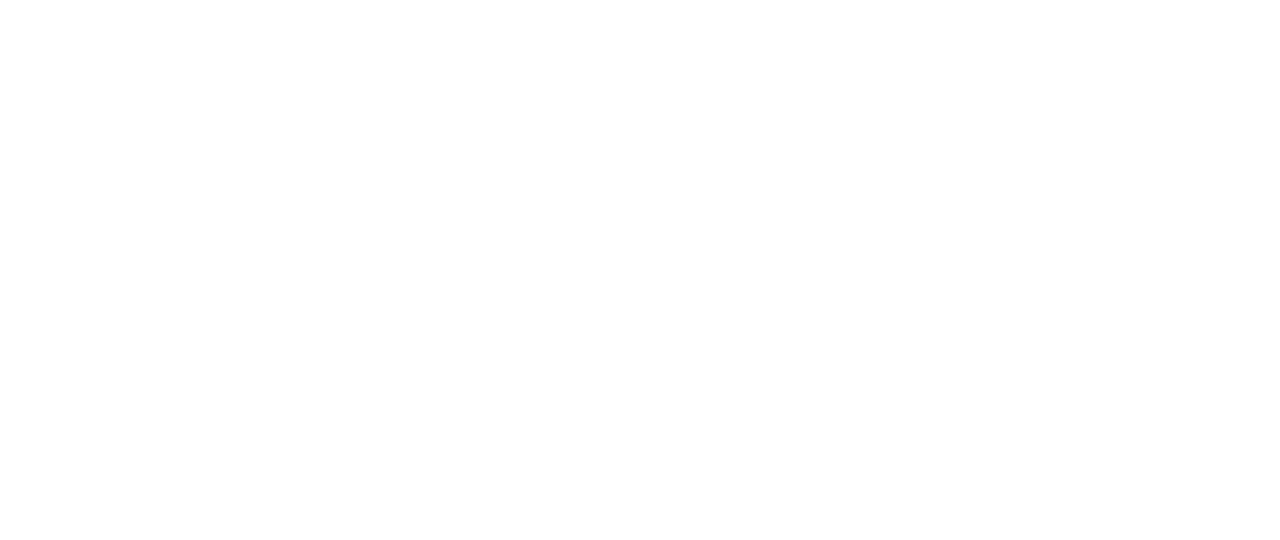
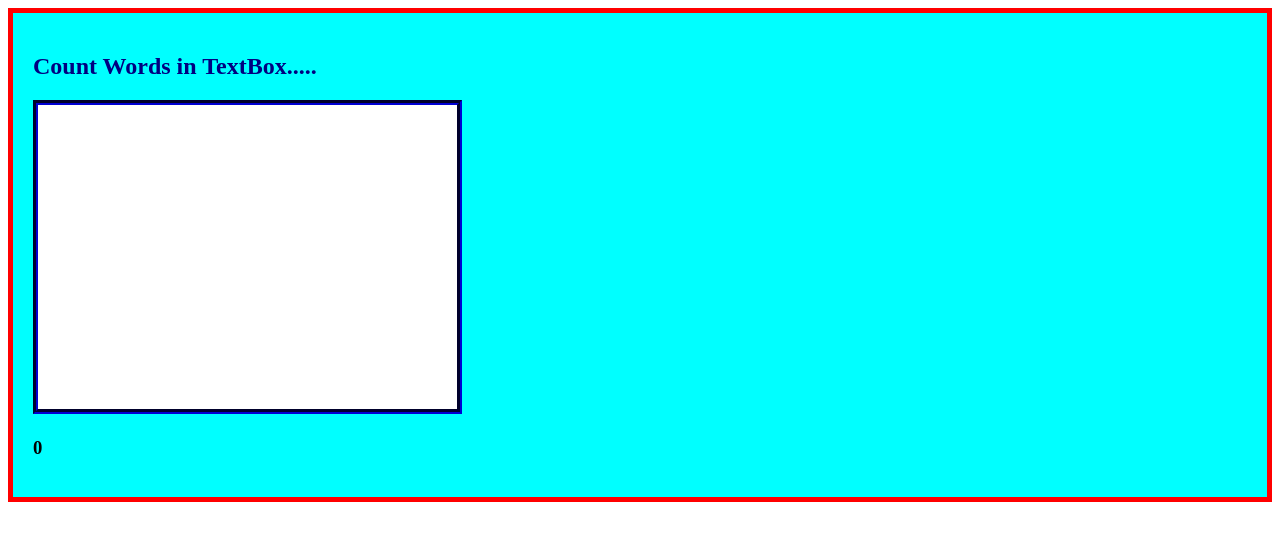
Before and after one commit to acciojob/gre-essay-tool-shivanisawarakar, a website: page main.html in a window 1280 px wide. Drawn offline with Linux system fonts and the light colour scheme.

Commit message:
created a submission

```diff
--- a/main.html
+++ b/main.html
@@ -1,16 +1,18 @@
 <!DOCTYPE html>
-
 <html>
-
 <head>
 	<link rel="stylesheet" href="styles.css">
 </head>
 
 <body>
 	<!-- the entire body must be written by student -->
+	<div class="container">
+		<h2 class="heading">Count Words in TextBox.....</h2>
+		<textarea id="evaluatedText" oninput="countWord()" rows="20" cols="50"></textarea>
+		<h3 id="wordCount">0</h3>
+	</div>
     <script type="text/javascript" src="./script.js">
 </script>
 
 </body>
-
 </html>
--- a/script.js
+++ b/script.js
@@ -1 +1,14 @@
 //your code here
+function countWord() {
+	let text = document.getElementById('evaluatedText').value;
+	let show = document.getElementById('wordCount');
+	var count = 0;
+	var split =text.split(' ');
+
+	for (var i = 0; i < split.length; i++) {
+		if (split[i] != "") {
+			count += 1;
+		}
+	}
+	show.innerHTML = count;
+}
--- a/styles.css
+++ b/styles.css
@@ -1,2 +1,19 @@
-
 /* Your CSS Code here. */
+.container{
+	background:cyan;
+	border:5px solid red;
+	padding:20px;
+}
+.heading{
+	color:navy;
+}
+#evaluatedText{
+	border: 5px groove navy;
+	color:navy;
+	font-weight:600;
+	resize:none;
+/* 	margin:20px; */
+/* 	resize:horizontal; */
+/* 	resize:vertical; */
+}
+0 comments on commit ef742ab
```
